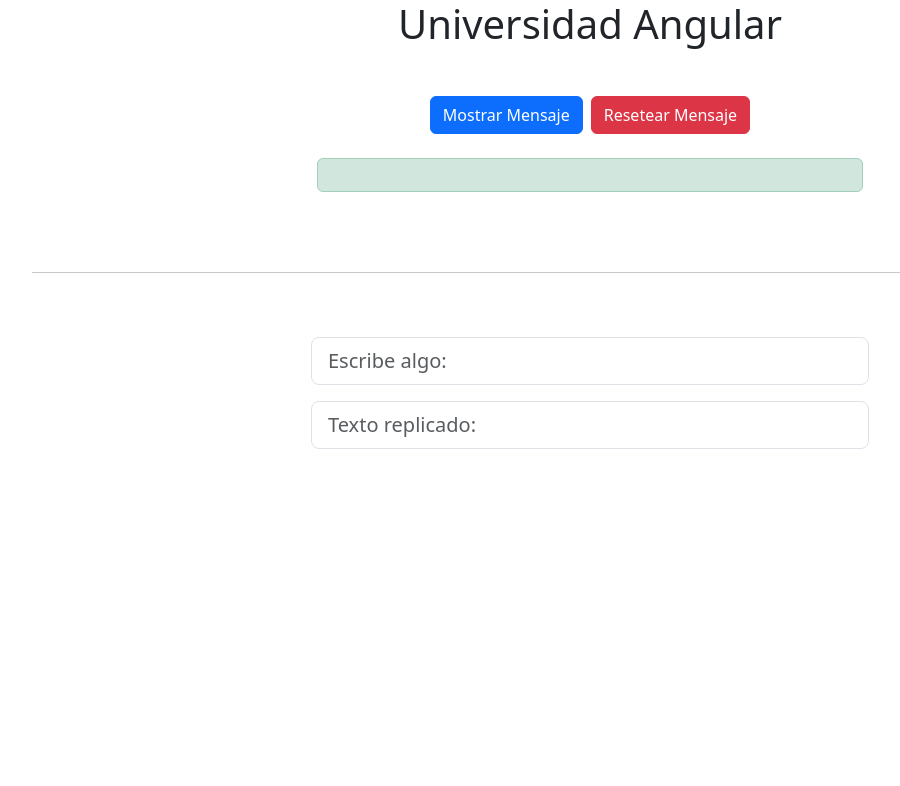
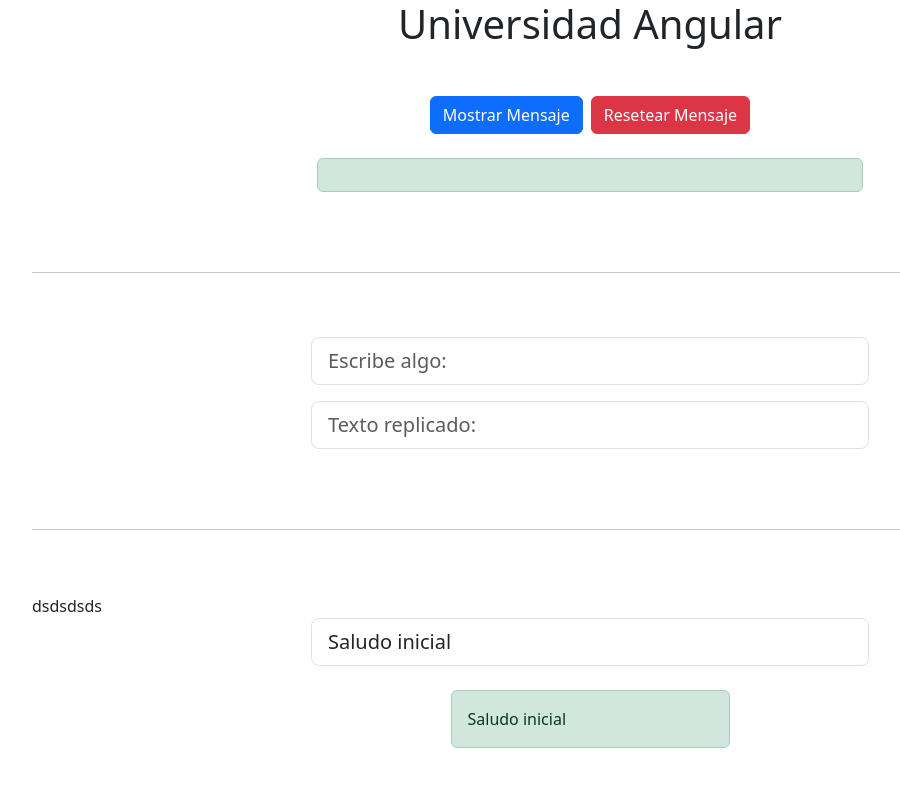
Before and after one commit to ArnBon/app-angular-componente, an Angular app: page / in a window 1280 px wide. Shown: the top 786 px of the page, without its empty margins (50-950 px from the left). Built offline with nearby package versions, Linux system fonts and the light colour scheme.

Commit message:
fin clase 25 two way binding en Angular

```diff
--- a/src/app/app.html
+++ b/src/app/app.html
@@ -16,5 +16,9 @@
     <hr>
 <br><br>
     <app-replicador-component/>
+    <br><br>
+    <hr>
+    <br><br>
+    <app-saludar-component/>
 
 </div>
--- a/src/app/app.ts
+++ b/src/app/app.ts
@@ -6,6 +6,7 @@
 import { PadreComponent } from './padre-component/padre-component';
 import { MostrarMensajeComponent } from './mostrar-mensaje-component/mostrar-mensaje-component';
 import { ReplicadorComponent } from './replicador-component/replicador-component';
+import { SaludarComponent } from './saludar-component/saludar-component';
 
 @Component({
   selector: 'app-root',
@@ -16,7 +17,8 @@
             InterpolacionComponent,
             PadreComponent,
             MostrarMensajeComponent,
-            ReplicadorComponent
+            ReplicadorComponent,
+            SaludarComponent
           ],
   templateUrl: './app.html',
   styleUrl: './app.css'
--- /dev/null
+++ b/src/app/saludar-component/saludar-component.html
@@ -0,0 +1,19 @@
+{{mostrarTitulo}}
+<div class="d-flex justify-content-center">
+    <div class="w-50">
+        <div class="mb-3">
+            <input class="form-control form-control-lg"
+            id="replicaTexto"
+            type="text" [(ngModel)]="saludo"
+            placeholder="Texto replicado:"
+            aria-label=".form-control-lg example"
+            autocomplete="off">
+        </div>
+
+        <div class="mb-3">
+            <div class="alert alert-success mt-4 mx-auto w-50">
+                {{saludo}}
+            </div>
+        </div>
+    </div>
+</div>
--- /dev/null
+++ b/src/app/saludar-component/saludar-component.ts
@@ -0,0 +1,31 @@
+import { Component } from '@angular/core';
+import { FormsModule } from '@angular/forms';
+
+@Component({
+  selector: 'app-saludar-component',
+  imports: [FormsModule],
+  templateUrl: './saludar-component.html',
+  styleUrl: './saludar-component.css',
+})
+export class SaludarComponent {
+  saludo = 'Saludo inicial';
+
+  private titulo = 'dsdsdsds';
+  private titulo2 = 'Property Binding';
+  private titulo3 = 'Two Way Binding';
+
+
+  get mostrarTitulo(){
+    return this.titulo;
+  }
+
+  getmostrarTitulo() {
+    return this.titulo2;
+  }
+
+  mostrarTitulex(){
+    return this.titulo3;
+  }
+
+
+}
```
Also changed, not shown: src/app/saludar-component/saludar-component.css (added).
